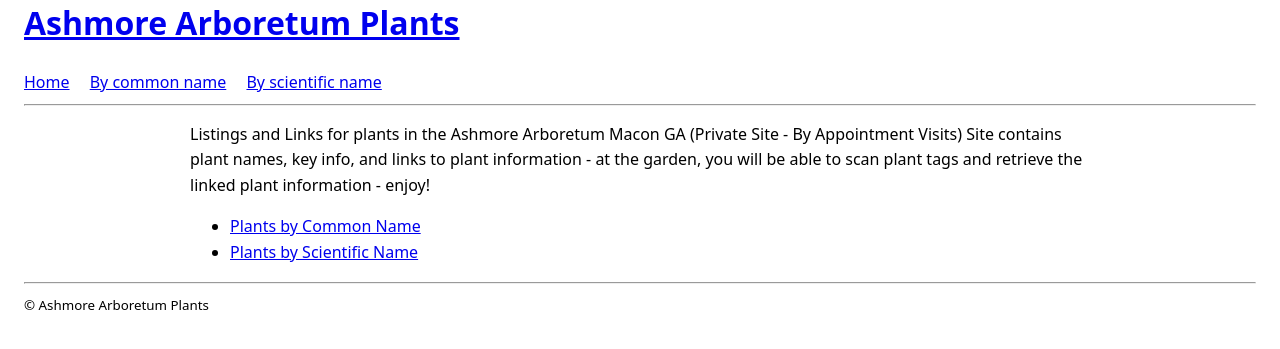
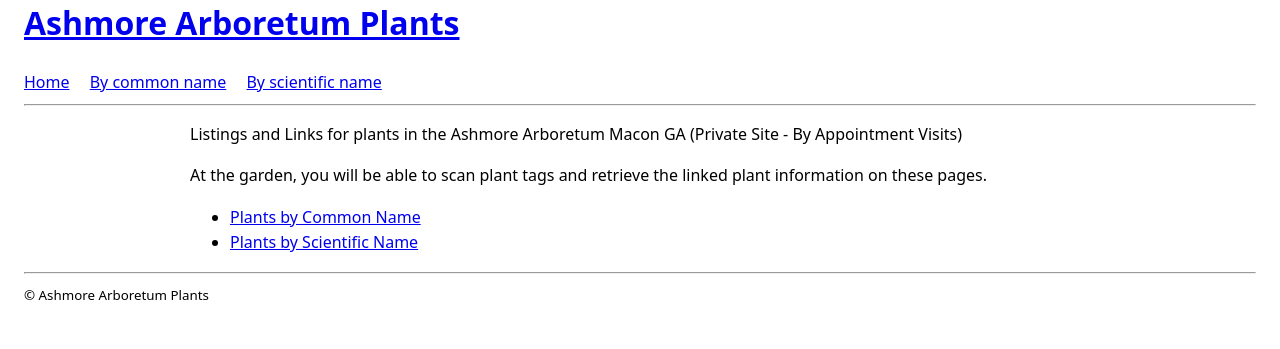
Before and after one commit to AshmoreArboretum/AshmoreArboretumPlants, a Jekyll site: the page built from index.md, in a window 1280 px wide, cut to the strip 273-622 px from the top of the page. Built offline with Jekyll 4.4.1, drawn with Linux system fonts in a browser that asks for light colours.

Commit message:
Update index.md with improved plant information description
Revised the description for clarity and added a note about scanning plant tags.

```diff
--- a/index.md
+++ b/index.md
@@ -4,7 +4,8 @@ title: Ashmore Arboretum Plants
 permalink: /
 ---
 Listings and Links for plants in the Ashmore Arboretum Macon GA (Private Site - By Appointment Visits)
-Site contains plant names, key info, and links to plant information - at the garden, you will be able to scan plant tags and retrieve the linked plant information - enjoy!
+
+At the garden, you will be able to scan plant tags and retrieve the linked plant information on these pages.
 
 - [Plants by Common Name]({{ site.baseurl }}/common/)
 - [Plants by Scientific Name]({{ site.baseurl }}/scientific/)
```
